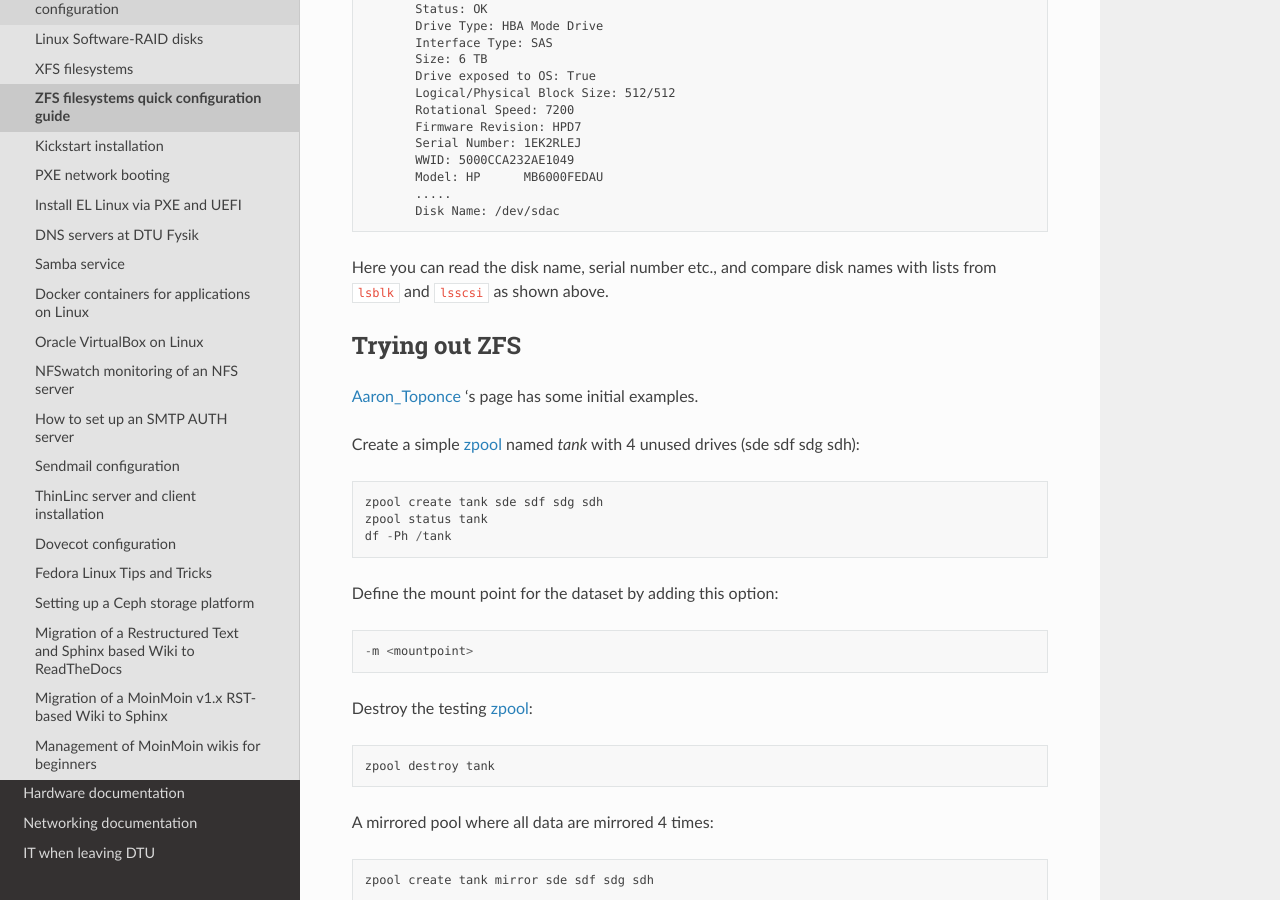
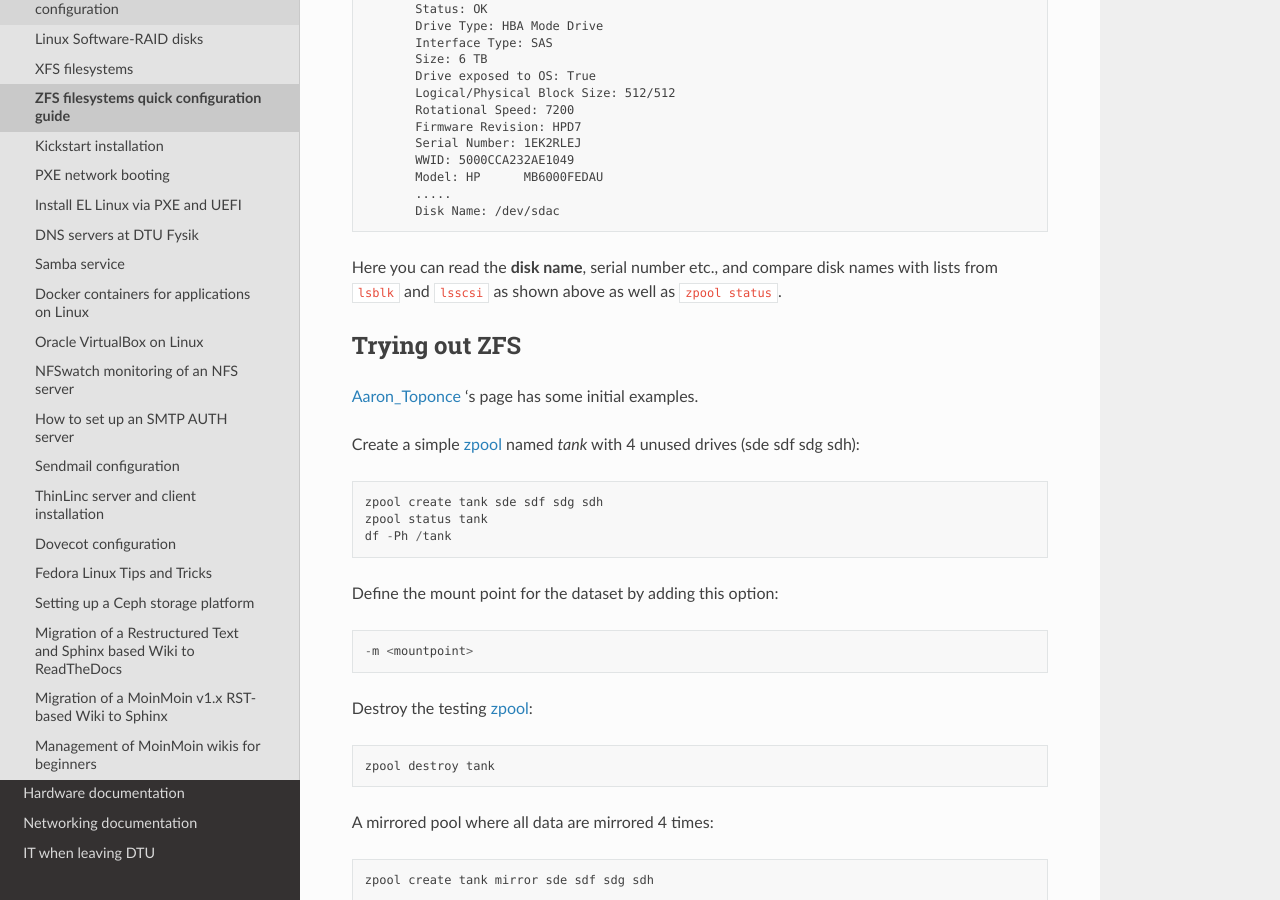
Before and after one commit to OleHolmNielsen/ITwiki, a Sphinx documentation site: the page built from docs/ZFS_filesystems.rst, in a window 1280 px wide and 900 px high, scrolled down 2875 px. Built offline with Sphinx 7.4.7 and the Read the Docs theme 2.0.0, drawn with Linux system fonts in a browser that asks for light colours.

Commit message:
Minor edit

```diff
--- a/docs/ZFS_filesystems.rst
+++ b/docs/ZFS_filesystems.rst
@@ -135,8 +135,8 @@ Example usage is::
          .....
          Disk Name: /dev/sdac
 
-Here you can read the disk name, serial number etc.,
-and compare disk names with lists from ``lsblk`` and ``lsscsi`` as shown above.
+Here you can read the **disk name**, serial number etc.,
+and compare disk names with lists from ``lsblk`` and ``lsscsi`` as shown above as well as ``zpool status``.
 
 Trying out ZFS
 ====================
```
